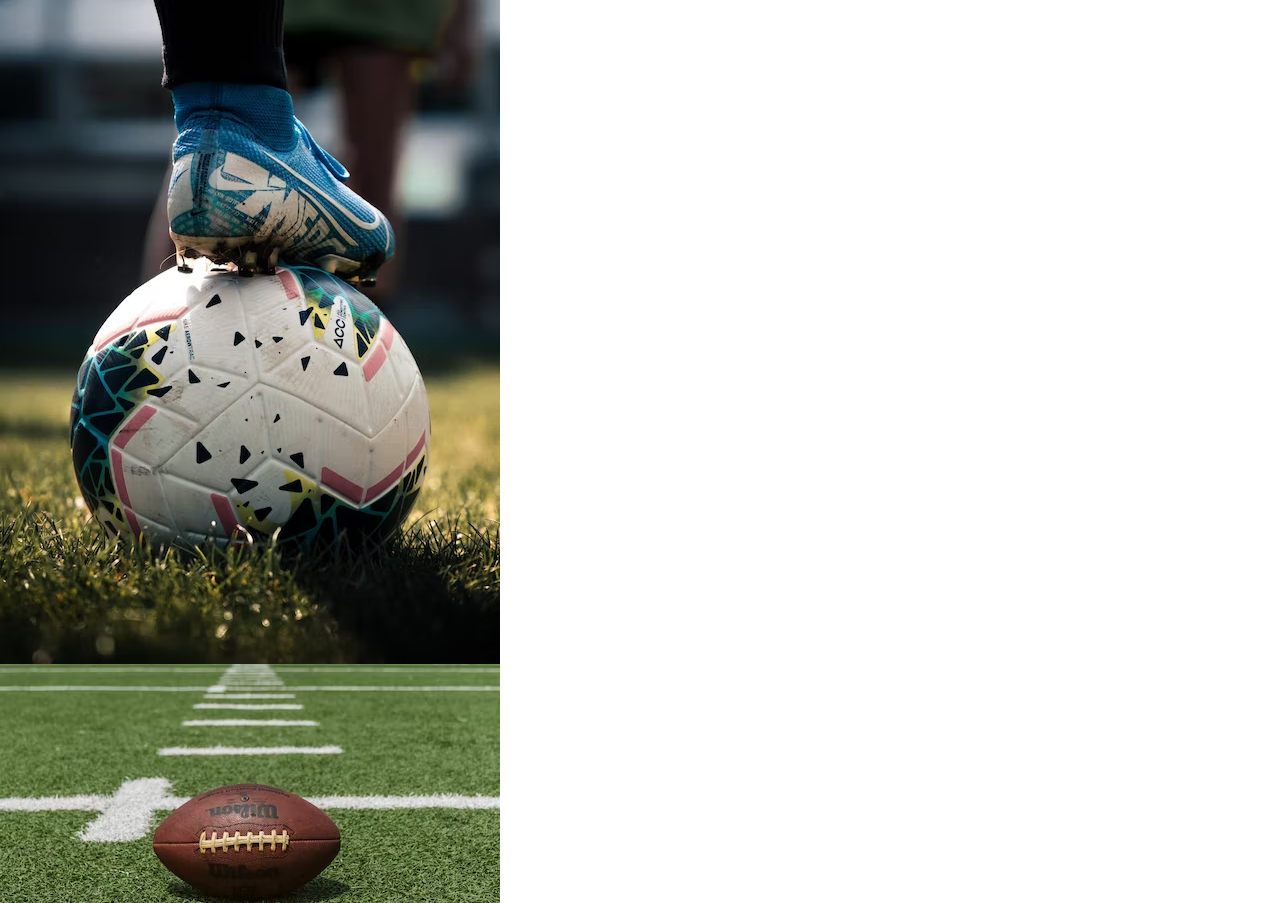
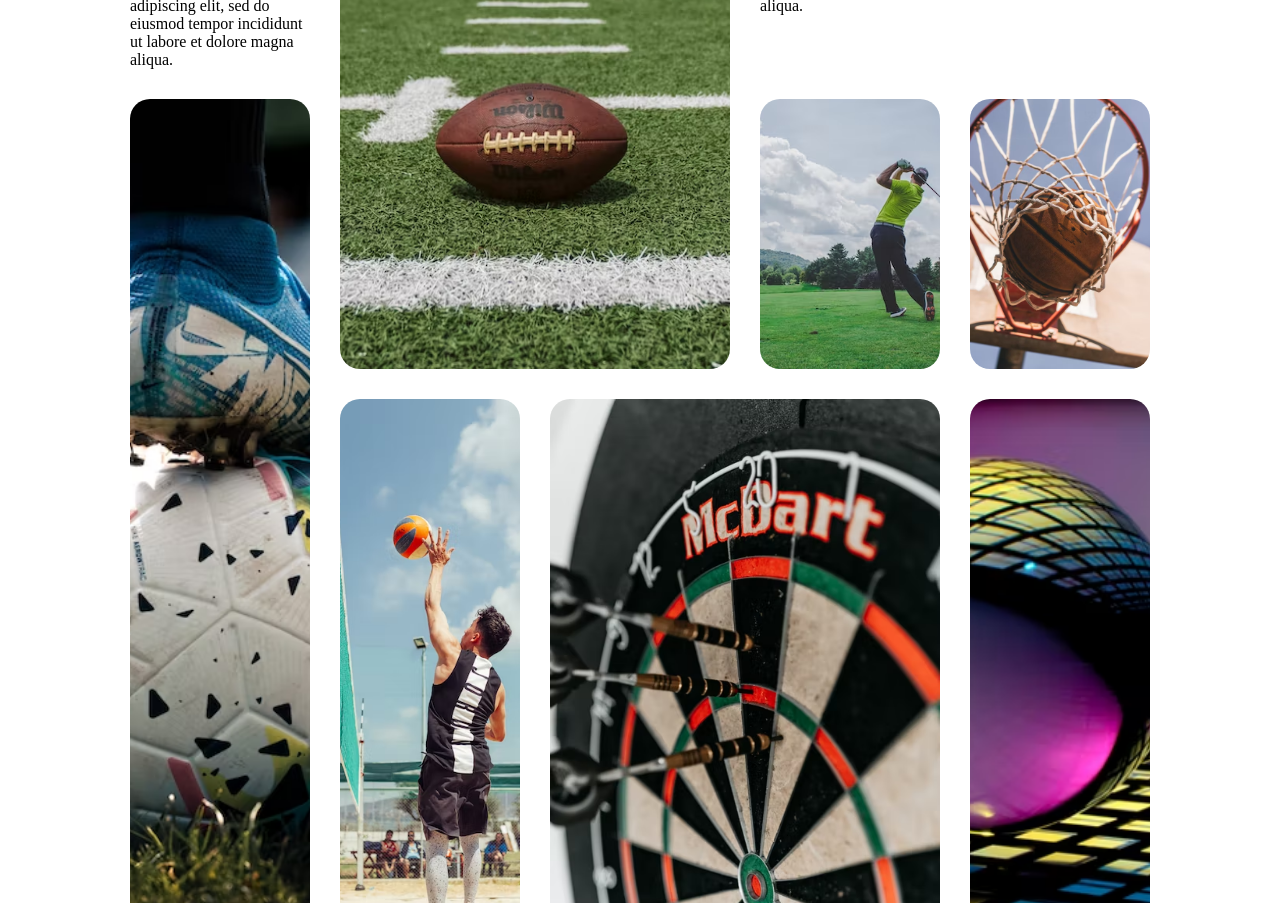
Before and after one commit to denismiron/grid-layout, a plain HTML site: page index.html in a window 1280 px wide. Shown: the part 135-1038 px from the top of the page. Drawn offline with Linux system fonts and the light colour scheme; a web font is replaced by a local one.

Commit message:
main grid

```diff
--- a/styles/header.css
+++ b/styles/header.css
@@ -1,9 +1,9 @@
 .header{
     display: flex;
-    justify-content: center;
+    justify-content: space-between;
     align-content: center;
     box-shadow: 0px 2px 4px rgba(38, 50, 56, 0.16), 0px 4px 8px rgba(38, 50, 56, 0.08);
-    padding: 16px 0;
+    padding: 16px 130px;
 }
 
 .header-logo{
@@ -19,7 +19,6 @@
 .header-nav{
     display: flex;
     align-items: center;
-    margin: 0 100px;
 }
 
 .header-nav-link{
--- a/styles/main.css
+++ b/styles/main.css
@@ -1,3 +1,59 @@
 .main-grid{
     display: grid;
+    grid-template-columns: repeat(5, 1fr);
+    grid-template-rows-rows: repeat(3, auto);
+    grid-gap: 30px;
+    padding: 0 130px;
 }
+
+.main-grid img{
+    width: 100%;
+    height: 100%;
+    border-radius: 20px;
+    object-fit: cover;
+}
+
+.main-grid-text1{
+    grid-column: 1/2;
+    grid-row: 1/2;
+}
+
+.main-grid-text2{
+    grid-column: 4/6;
+    grid-row: 1/2;
+}
+
+.main-grid-image1{
+    grid-column: 1/2;
+    grid-row: 2/4;
+}
+
+.main-grid-image2{
+    grid-column: 2/4;
+    grid-row: 1/3;
+}
+
+.main-grid-image3{
+    grid-column: 4/5;
+    grid-row: 2/3;
+}
+
+.main-grid-image4{
+    grid-column: 5/6;
+    grid-row: 2/3;
+}
+
+.main-grid-image5{
+    grid-column: 2/3;
+    grid-row: 3/4;
+}
+
+.main-grid-image6{
+    grid-column: 3/5;
+    grid-row: 3/4;
+}
+
+.main-grid-image7{
+    grid-column: 5/6;
+    grid-row: 3/4;
+}
```
